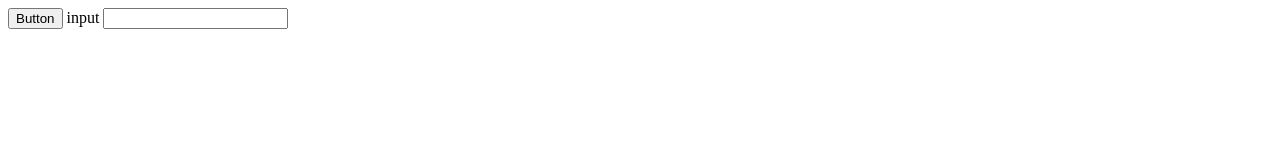
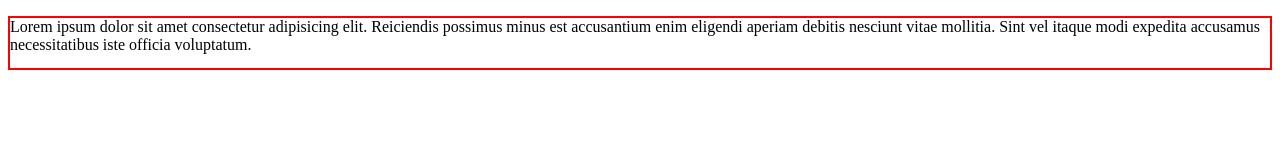
Before and after one commit to kilaniBarhoom/html-course, a plain HTML site: page index.html in a window 1280 px wide. Drawn offline with Linux system fonts and the light colour scheme.

Commit message:
overflow property

```diff
--- a/css/style.css
+++ b/css/style.css
@@ -1,12 +1,5 @@
-button:hover {
-  color: blue;
+p {
+  border: solid 2px red;
+  height: 50px;
+  overflow-y: auto;
 }
-
-button:active {
-  color: red;
-}
-
-input:focus {
-  color: green;
-  border: dashed 5px red;
-}
--- a/index.html
+++ b/index.html
@@ -4,8 +4,11 @@
     <link rel="stylesheet" href="css/style.css" />
   </head>
   <body>
-    <button>Button</button>
-    <label for="che">input</label>
-    <input type="type" name="" id="che" />
+    <p>
+      Lorem ipsum dolor sit amet consectetur adipisicing elit. Reiciendis
+      possimus minus est accusantium enim eligendi aperiam debitis nesciunt
+      vitae mollitia. Sint vel itaque modi expedita accusamus necessitatibus
+      iste officia voluptatum.
+    </p>
   </body>
 </html>
```
